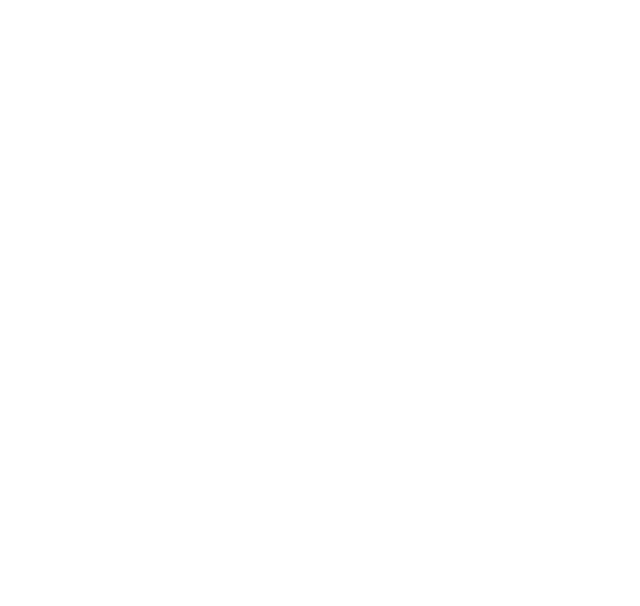
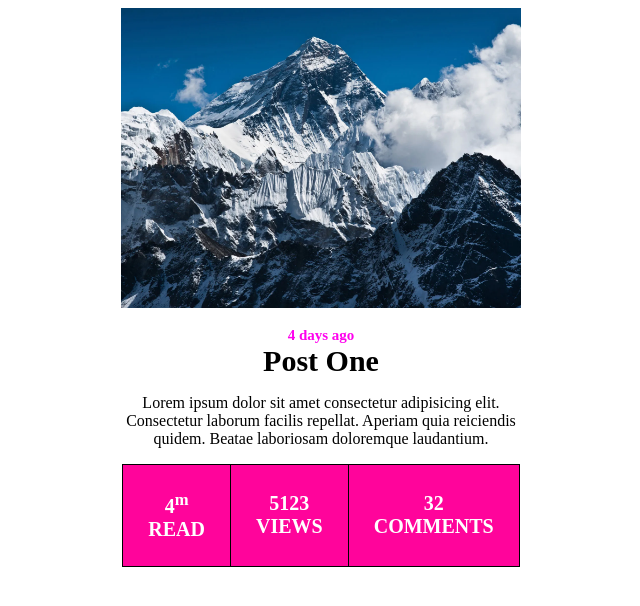
Before and after one commit to Shriyanshsoni96/Mern-Stack, a plain HTML site: page Basics/4.html in a window 1280 px wide. Shown: the whole page, without its empty margins (319-959 px from the left). Drawn offline with Linux system fonts and the light colour scheme.

Commit message:
building a postcard

```diff
--- a/Basics/4.css
+++ b/Basics/4.css
@@ -1,15 +1,50 @@
-#button{
-    background-color: lightcoral;
-    border: none;
-    padding: 10px 20px;
-    color: rgb(154, 132, 132);
-    font-size: 16px;
-    cursor: pointer;
-    border-radius: 5px;
-    hover: {
-        background-color: Red;
-    }
-    focus: {
-        outline: none;
-        box-shadow: 0 0 5px rgba(255, 0, 0, 0.5);
-    }
+#box
+{
+    display: flex;
+    flex-direction: column;
+    align-items: center;
+    text-align: center;
+    font-family: 'Times New Roman', Times, serif, sans-serif;
+
+}
+
+span{
+    font-size: 15px;
+    color: rgb(255, 1, 238);
+    font-family: 'Times New Roman', Times, serif, sans-serif;
+    text-align: center;
+    font-weight: bold;
+
+}
+#p1{
+    text-align: center;
+}
+#p1
+{
+    font-size: 30px;
+    font-weight: bold;
+    color: rgb(0, 0, 0);
+    font-family: 'Times New Roman', Times, serif, sans-serif;
+    text-align: center;
+}
+
+#box1
+{
+    text-align: center;
+    font-family: 'Times New Roman', Times, serif, sans-serif;
+
+}
+table
+{
+    margin: 0 auto;
+    font-family: 'Times New Roman', Times, serif, sans-serif;
+    color: rgb(255, 255, 255);
+    background-color: rgb(255, 4, 155);
+    border:1px solid black;
+    border-collapse: collapse;
+    font-size: 20px;
+}
+th
+{
+    border:1px solid black;
+}
--- a/Basics/4.html
+++ b/Basics/4.html
@@ -8,5 +8,28 @@
 </head>
 <body>
 
+    <div id="box">
+        <img
+        width="400px" height="300px"
+        loading="lazy"
+         src="Mount-Everest.webp" alt="Mount Everest" >
+       <br>
+       <div>
+        <span >4 days ago </span><br>
+        <span id="p1">Post One</span>
+       </div>
+        <p>Lorem ipsum dolor sit amet consectetur adipisicing elit.<br>Consectetur laborum facilis repellat. Aperiam quia reiciendis<br> quidem. Beatae laboriosam doloremque laudantium.</p>
+
+
+    </div>
+
+        <table align="center" cellspacing="35" cellpadding="25">
+            <tr>
+                <th align="center">4<sup>m</sup><BR>READ</th>
+                <th align="center"> 5123 <br>VIEWS</th>
+                <th align="center">32<BR>COMMENTS</th>
+            </tr>
+        </table>
+
 </body>
 </html>
```
Also changed, not shown: Basics/Mount-Everest.webp (added).
